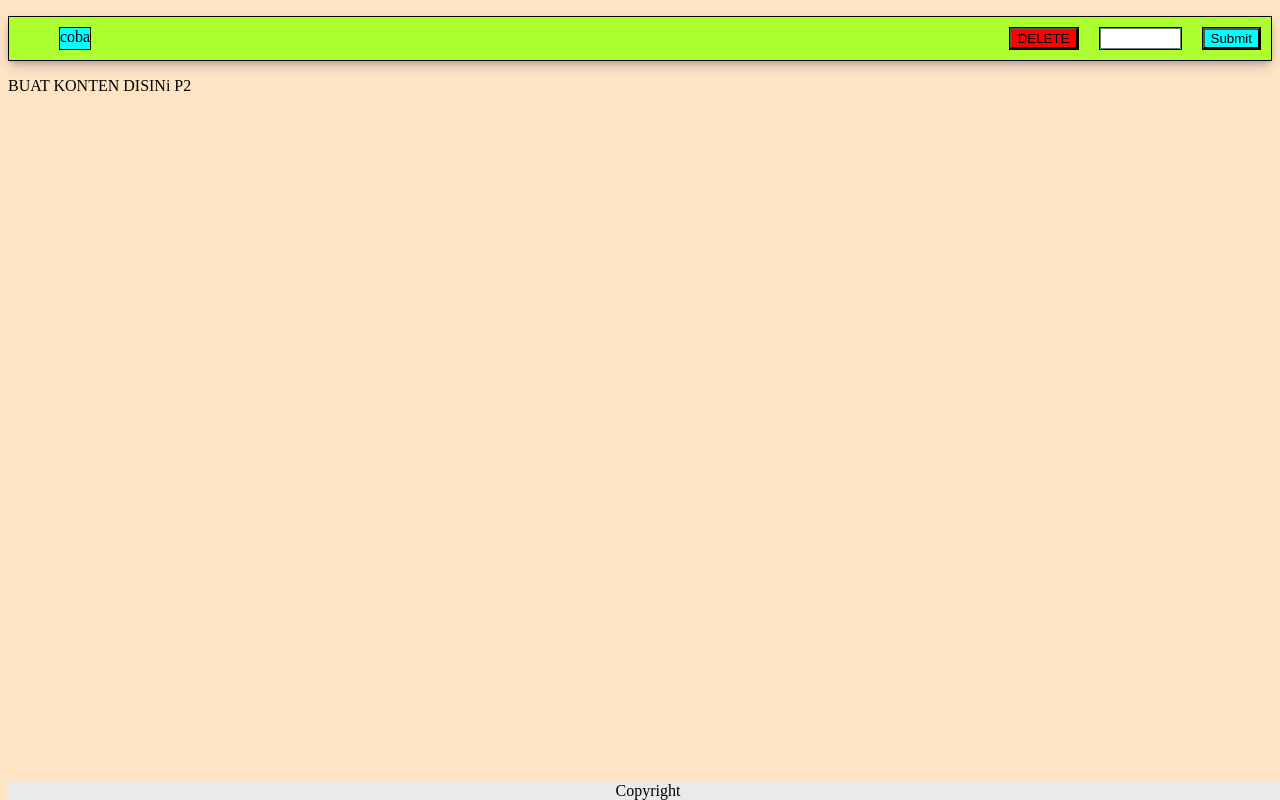
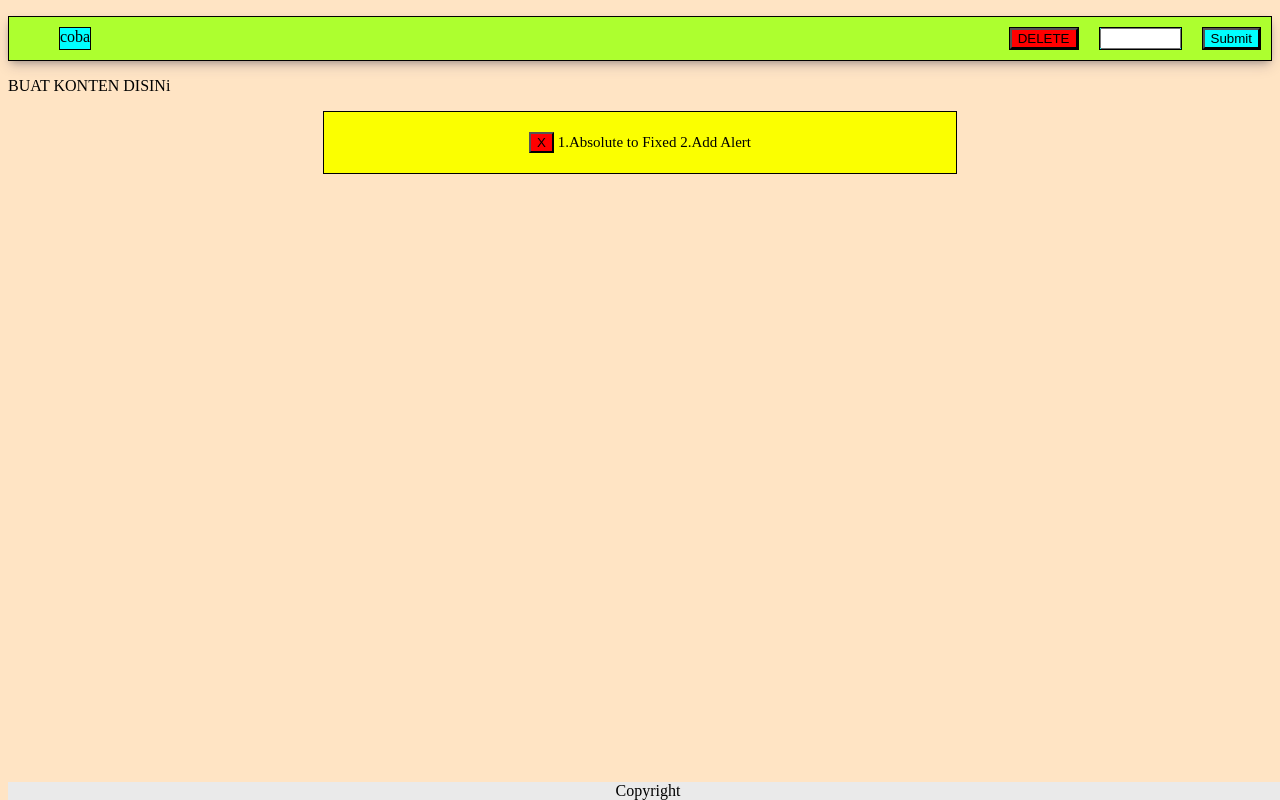
Before and after one commit to alvitoZ/tugas1.github.io, a plain HTML site: page index.html in a window 1280 px wide. Drawn offline with Linux system fonts and the light colour scheme.

Commit message:
Update index.html
update

```diff
--- a/index.html
+++ b/index.html
@@ -4,7 +4,7 @@
     <meta charset="UTF-8" />
     <meta http-equiv="X-UA-Compatible" content="IE=edge" />
     <meta name="viewport" content="width=device-width, initial-scale=1.0" />
-    <link rel="stylesheet" href="style.css" />
+
     <style>
       nav {
         box-shadow: rgba(50, 50, 93, 0.25) 0px 6px 12px -2px,
@@ -62,8 +62,8 @@
         text-align: center; */
         display: flex;
         justify-content: center;
+        position: fixed;
         bottom: 0;
-        position: fixed;
         width: 100%;
         background-color: #eaeaea;
       }
@@ -71,6 +71,23 @@
       body {
         overflow-x: hidden;
         background-color: bisque;
+      }
+
+      .alert {
+        z-index: 1;
+        background-color: rgb(251, 255, 0);
+        border: 1px solid black;
+        margin: auto;
+        width: 50%;
+        text-align: center;
+      }
+
+      .card {
+        display: inline-block;
+        font-size: 15px;
+        line-height: 20px;
+        margin: 20px;
+        text-align: center;
       }
     </style>
     <title>Document</title>
@@ -90,8 +107,10 @@
     </header>
 
     <div class="test4">
-      <p>BUAT KONTEN DISINi P2</p>
+      <p>BUAT KONTEN DISINi</p>
     </div>
+
+    <div class="alert"></div>
 
     <footer>Copyright</footer>
   </body>
@@ -99,11 +118,12 @@
     const test4 = document.querySelector(".test4");
     const test5 = document.querySelector(".test5");
     const test6 = document.querySelector(".test6");
+    const alert = document.querySelector(".alert");
+
     const parent2 = document.querySelector(".test4 > p");
-    function fungsi1(){
+    function fungsi1() {
       //ubahwarna
       const r = Math.round(Math.random() * 255 + 1);
-      const g = Math.round(Math.random() * 255 + 1);
       const b = Math.round(Math.random() * 255 + 1);
       //tangkep
       const test7 = test6.value;
@@ -111,7 +131,7 @@
       const pBaru = document.createElement("p");
       const textP = document.createTextNode(test7);
       pBaru.setAttribute("class", "test7");
-      pBaru.style.backgroundColor = "rgb(" + r + " " + g + " " + b + ")";
+      pBaru.style.backgroundColor = "rgb(" + r + " " + 0 + " " + b + ")";
       pBaru.appendChild(textP);
 
       //add
@@ -122,13 +142,15 @@
       test6.value = "";
     }
 
-    // function ubahWarna() {
-    //   console.log(sbiru.value);
+    window.onload = function () {
+      alert.innerHTML = `<div class="card">
+        <span class="tombolHapus"><button onclick="fungsi3()">X</button></span>
+        <span class="pesan"> 1.Absolute to Fixed 2.Add Alert </span>
+      </div>`;
+    };
 
-    //   console.log(r + " " + g + " " + b);
-    //   const h1 = document.querySelector("h1");
-    //   h1.style.backgroundColor =
-    // }
+    function fungsi3() {
+      alert.style.display = "none";
+    }
   </script>
-  <script src="script.js"></script>
 </html>
```
